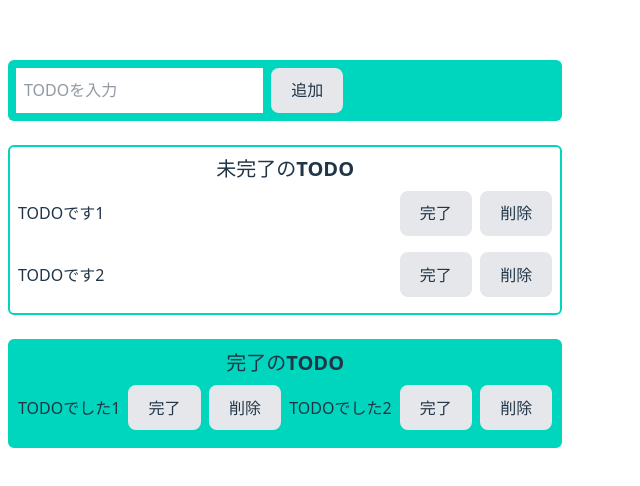
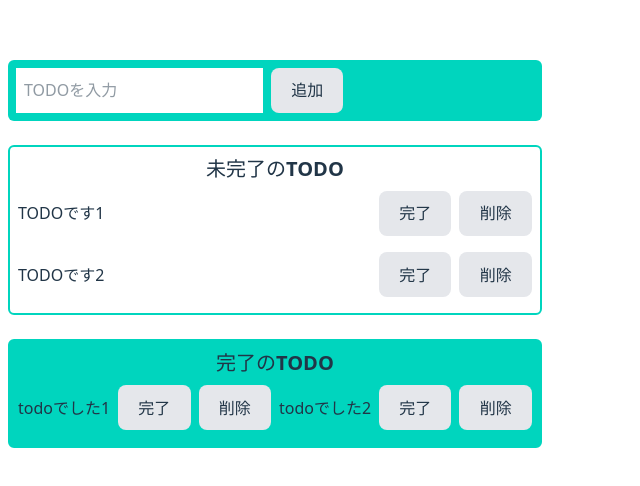
Before and after one commit to torimugi/githubactions.practice-250326, a React (Vite) app: page / in a window 1280 px wide. Shown: the part 146-632 px from the top of the page, without its empty margins (0-640 px from the left). Built offline with nearby package versions, Linux system fonts and the light colour scheme.

Commit message:
Reactでの実装を意識したモックに変更（修正）

```diff
--- a/src/App.tsx
+++ b/src/App.tsx
@@ -3,7 +3,7 @@ import "tailwindcss";
 
 export const App = () => {
  const [ Incompletes, setIncompletes ] = useState(["TODOです1", "TODOです2"]);
- const [ Completes, setCompletes ] = useState(["TODOでした1", "TODOでした2"]);
+ const [ Completes, setCompletes ] = useState(["todoでした1", "todoでした2"]);
   return (
     <>
     <div className="flex flex-col gap-y-6">
```
